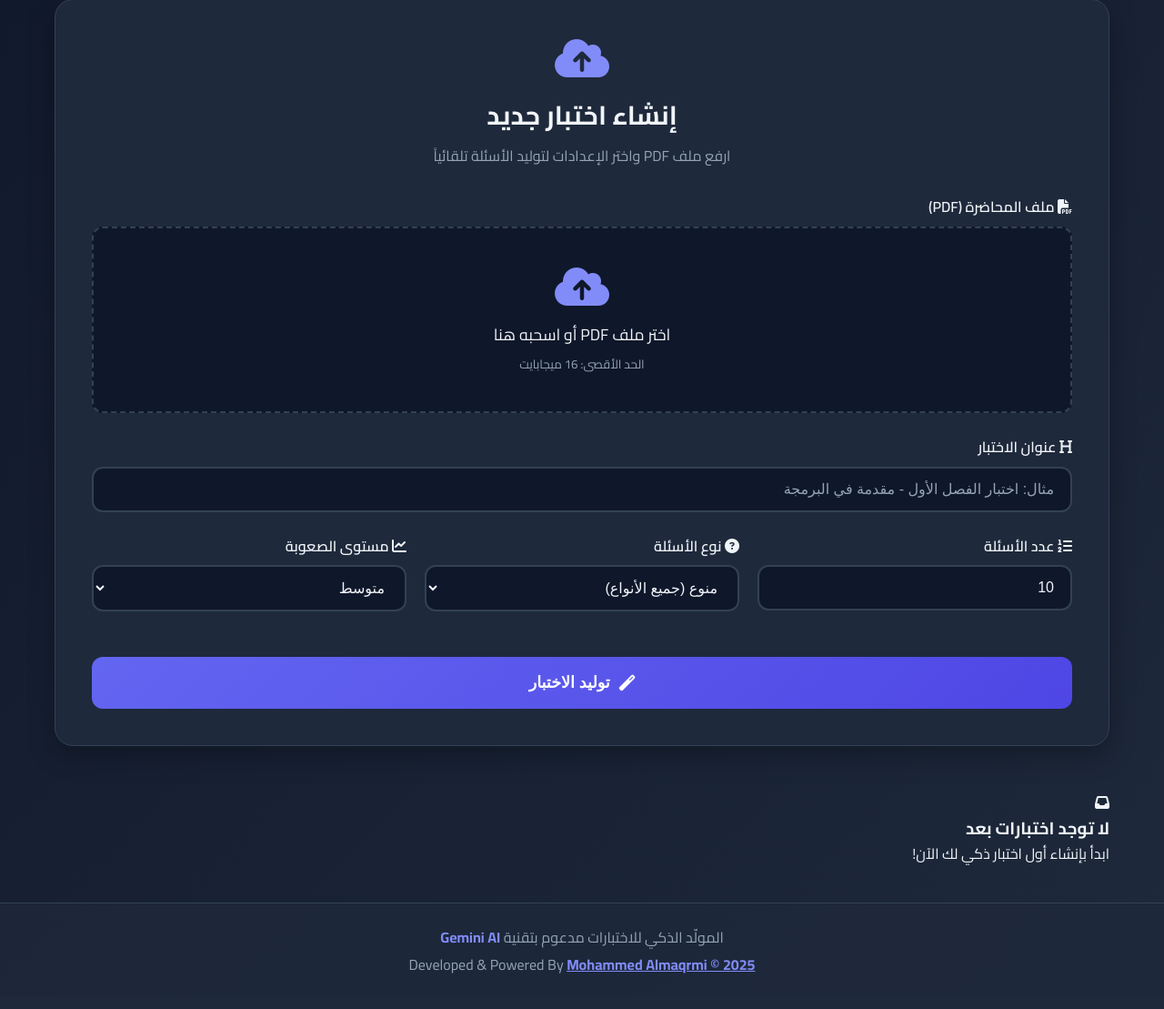
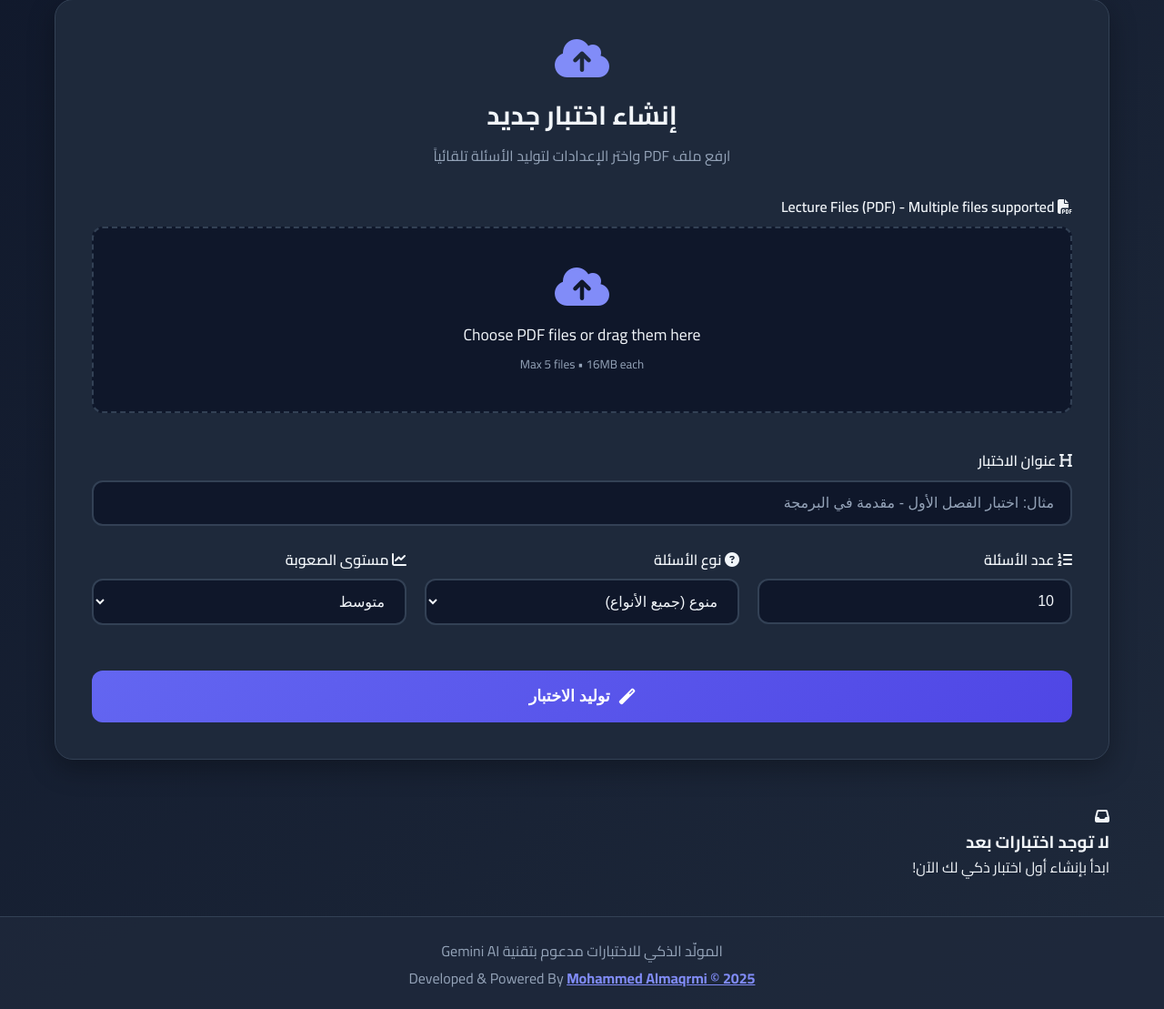
Before and after one commit to Almaqrmi/Exam-Automation, a Flask app: page /dashboard in a window 1280 px wide. Shown: the part 344-1453 px from the top of the page at 91% size. Before the commit the page ends 1414 px from the top, so only its background shows below. Run offline with Flask 3, Linux system fonts and the light colour scheme; the visitor is signed in with stand-in values (Sample User, id 1); data that the repository does not hold is empty.

Commit message:
update some futueres

```diff
--- a/app.py
+++ b/app.py
@@ -29,6 +29,17 @@ from reportlab.lib.enums import TA_LEFT
 app = Flask(__name__)
 app.config.from_object(Config)
 Config.init_app(app)
+
+# إضافة فلتر from_json لـ Jinja2
+@app.template_filter('from_json')
+def from_json_filter(value):
+    """تحويل JSON string إلى Python object"""
+    if value:
+        try:
+            return json.loads(value)
+        except:
+            return []
+    return []
 
 # تهيئة قاعدة البيانات
 db.init_app(app)
@@ -73,7 +84,7 @@ def extract_text_from_pdf(pdf_path):
 def generate_questions_with_ai(text, num_questions, question_type, difficulty):
     """Generate questions using Gemini AI"""
     try:
-        # Use the correct model (replace with your working model)
+        # استخدم النموذج الذي يعمل
         model = genai.GenerativeModel('gemini-2.5-flash')
 
         # Build the prompt based on question type
@@ -253,51 +264,80 @@ def dashboard():
 @app.route('/generate', methods=['POST'])
 @login_required
 def generate_exam():
-    """توليد اختبار جديد"""
+    """توليد اختبار جديد من ملف أو عدة ملفات"""
     try:
-        # التحقق من وجود ملف
-        if 'pdf_file' not in request.files:
-            return jsonify({'error': 'لم يتم رفع ملف'}), 400
+        # التحقق من وجود ملفات
+        if 'pdf_files' not in request.files:
+            return jsonify({'error': 'No files uploaded'}), 400
 
-        file = request.files['pdf_file']
+        files = request.files.getlist('pdf_files')
 
-        if file.filename == '':
-            return jsonify({'error': 'لم يتم اختيار ملف'}), 400
+        if not files or len(files) == 0:
+            return jsonify({'error': 'No files selected'}), 400
 
-        if not allowed_file(file.filename):
-            return jsonify({'error': 'نوع الملف غير مسموح. يرجى رفع ملف PDF'}), 400
+        # التحقق من عدد الملفات
+        if len(files) > 5:
+            return jsonify({'error': 'Maximum 5 files allowed'}), 400
 
-        # حفظ الملف
-        filename = secure_filename(file.filename)
-        timestamp = datetime.now().strftime('%Y%m%d_%H%M%S')
-        filename = f"{timestamp}_{filename}"
-        filepath = os.path.join(app.config['UPLOAD_FOLDER'], filename)
-        file.save(filepath)
+        # قائمة لحفظ أسماء الملفات والنصوص
+        saved_filenames = []
+        all_texts = []
 
-        # استخراج النص من PDF
-        text = extract_text_from_pdf(filepath)
+        # معالجة كل ملف
+        for file in files:
+            if file.filename == '':
+                continue
 
-        if not text:
-            os.remove(filepath)
-            return jsonify({'error': 'لا يمكن قراءة محتوى الملف'}), 400
+            if not allowed_file(file.filename):
+                return jsonify({'error': f'Invalid file type: {file.filename}. Only PDF allowed'}), 400
+
+            # حفظ الملف
+            filename = secure_filename(file.filename)
+            timestamp = datetime.now().strftime('%Y%m%d_%H%M%S')
+            filename = f"{timestamp}_{filename}"
+            filepath = os.path.join(app.config['UPLOAD_FOLDER'], filename)
+            file.save(filepath)
+
+            saved_filenames.append(filename)
+
+            # استخراج النص من PDF
+            text = extract_text_from_pdf(filepath)
+
+            if not text:
+                # حذف الملفات المحفوظة في حالة الفشل
+                for fn in saved_filenames:
+                    fp = os.path.join(app.config['UPLOAD_FOLDER'], fn)
+                    if os.path.exists(fp):
+                        os.remove(fp)
+                return jsonify({'error': f'Cannot read content from: {file.filename}'}), 400
+
+            all_texts.append(text)
+
+        # دمج جميع النصوص
+        combined_text = "\n\n--- NEW DOCUMENT ---\n\n".join(all_texts)
 
         # الحصول على معاملات التوليد
         num_questions = int(request.form.get('num_questions', 10))
         question_type = request.form.get('question_type', 'mixed')
         difficulty = request.form.get('difficulty', 'medium')
-        exam_title = request.form.get('exam_title', 'اختبار جديد')
+        exam_title = request.form.get('exam_title', 'New Exam')
 
         # توليد الأسئلة
-        questions_data = generate_questions_with_ai(text, num_questions, question_type, difficulty)
+        questions_data = generate_questions_with_ai(combined_text, num_questions, question_type, difficulty)
 
         if not questions_data or 'questions' not in questions_data:
-            os.remove(filepath)
-            return jsonify({'error': 'فشل في توليد الأسئلة'}), 500
+            # حذف الملفات في حالة الفشل
+            for filename in saved_filenames:
+                filepath = os.path.join(app.config['UPLOAD_FOLDER'], filename)
+                if os.path.exists(filepath):
+                    os.remove(filepath)
+            return jsonify({'error': 'Failed to generate questions'}), 500
 
         # حفظ الاختبار في قاعدة البيانات
         exam = Exam(
             title=exam_title,
-            pdf_filename=filename,
+            pdf_filename=saved_filenames[0] if len(saved_filenames) == 1 else None,  # للتوافق مع القديم
+            pdf_files=json.dumps(saved_filenames),  # حفظ جميع الملفات
             num_questions=num_questions,
             question_type=question_type,
             difficulty=difficulty,
@@ -322,12 +362,13 @@ def generate_exam():
         return jsonify({
             'success': True,
             'exam_id': exam.id,
+            'files_count': len(saved_filenames),
             'redirect': url_for('view_exam', exam_id=exam.id)
         })
 
     except Exception as e:
-        print(f"خطأ: {str(e)}")
-        return jsonify({'error': 'حدث خطأ أثناء توليد الاختبار'}), 500
+        print(f"Error: {str(e)}")
+        return jsonify({'error': 'An error occurred while generating the exam'}), 500
 
 
 @app.route('/exam/<int:exam_id>')
@@ -360,8 +401,19 @@ def delete_exam(exam_id):
     if exam.user_id != current_user.id:
         return jsonify({'error': 'غير مصرح'}), 403
 
-    # حذف ملف PDF
-    if exam.pdf_filename:
+    # حذف ملفات PDF
+    if exam.pdf_files:
+        # حذف الملفات المتعددة
+        try:
+            filenames = json.loads(exam.pdf_files)
+            for filename in filenames:
+                filepath = os.path.join(app.config['UPLOAD_FOLDER'], filename)
+                if os.path.exists(filepath):
+                    os.remove(filepath)
+        except:
+            pass
+    elif exam.pdf_filename:
+        # حذف الملف الواحد (للتوافق مع الاختبارات القديمة)
         filepath = os.path.join(app.config['UPLOAD_FOLDER'], exam.pdf_filename)
         if os.path.exists(filepath):
             os.remove(filepath)
@@ -401,10 +453,40 @@ def export_word(exam_id):
 
     # Check if template exists
     if not os.path.exists(template_path):
-        flash(f'Template not found at: {template_path}', 'error')
-        return redirect(url_for('view_exam', exam_id=exam_id))
+        # Fallback: create simple document without template
+        flash('Template not found, creating simple document', 'warning')
+        doc = Document()
 
-    try:
+        # Title
+        title = doc.add_heading(exam.title, level=1)
+        title.alignment = WD_ALIGN_PARAGRAPH.CENTER
+
+        # Info
+        doc.add_paragraph(f'Number of Questions: {exam.num_questions}')
+        doc.add_paragraph(f'Difficulty: {exam.difficulty.title()}')
+        doc.add_paragraph(f'Date: {exam.created_at.strftime("%Y-%m-%d")}')
+        doc.add_paragraph('_' * 60)
+
+        # Questions
+        for idx, q in enumerate(questions, 1):
+            q_para = doc.add_paragraph()
+            q_para.add_run(f'Question {idx}: ').bold = True
+            q_para.add_run(q.question_text)
+
+            if q.question_type == 'mcq' and q.options:
+                options = json.loads(q.options)
+                for i, option in enumerate(options, 1):
+                    doc.add_paragraph(f'   {chr(64+i)}. {option}')
+
+            ans_para = doc.add_paragraph()
+            ans_para.add_run('Answer: ').bold = True
+            ans_para.add_run(q.correct_answer)
+            doc.add_paragraph()
+
+        buffer = BytesIO()
+        doc.save(buffer)
+        buffer.seek(0)
+    else:
         # Use template
         doc = DocxTemplate(template_path)
 
@@ -415,7 +497,7 @@ def export_word(exam_id):
             'num_questions': exam.num_questions,
             'difficulty': exam.difficulty.title(),
             'questions': questions_data,
-            'show_answers': False  # ← المتغير هنا! غيره إلى False لإخفاء الإجابات
+            'show_answers': True  # Set to False if you don't want to show answers
         }
 
         # Render template
@@ -426,15 +508,13 @@ def export_word(exam_id):
         doc.save(buffer)
         buffer.seek(0)
 
-        return send_file(
-            buffer,
-            as_attachment=True,
-            download_name=f'{exam.title}.docx',
-            mimetype='application/vnd.openxmlformats-officedocument.wordprocessingml.document'
-        )
-    except Exception as e:
-        flash(f'Error generating document: {str(e)}', 'error')
-        return redirect(url_for('view_exam', exam_id=exam_id))
+    return send_file(
+        buffer,
+        as_attachment=True,
+        download_name=f'{exam.title}.docx',
+        mimetype='application/vnd.openxmlformats-officedocument.wordprocessingml.document'
+    )
+
 
 @app.route('/exam/<int:exam_id>/export/pdf')
 @login_required
--- a/requirements.txt
+++ b/requirements.txt
@@ -10,3 +10,4 @@ python-dotenv==1.0.0
 arabic-reshaper==3.0.0
 python-bidi==0.4.2
 docxtpl==0.16.7
+gunicorn==23.0.0
--- a/static/css/style.css
+++ b/static/css/style.css
@@ -186,14 +186,15 @@ body {
 .footer p {
     margin: 5px 0;
 }
-.footer span {
-   font-weight: 700;
-   color: var(--primary-light);
-}
 .footer a {
    color: var(--primary-light);
    font-weight: 700;
 }
+.footer a:hover {
+    color: var(--primary-color);
+    text-decoration: underline;
+}
+
 
 /* ========== صفحات المصادقة ========== */
 .auth-container {
@@ -413,6 +414,65 @@ body {
     color: var(--text-secondary);
 }
 
+/* ========== قائمة الملفات المختارة ========== */
+.files-list {
+    margin-top: 15px;
+    display: flex;
+    flex-direction: column;
+    gap: 10px;
+}
+
+.file-item {
+    display: flex;
+    align-items: center;
+    gap: 12px;
+    padding: 12px 15px;
+    background: var(--dark-bg);
+    border: 1px solid var(--border-color);
+    border-radius: 8px;
+    transition: all 0.3s ease;
+}
+
+.file-item:hover {
+    border-color: var(--primary-color);
+    background: rgba(99, 102, 241, 0.05);
+}
+
+.file-item i {
+    color: var(--primary-light);
+    font-size: 1.2rem;
+}
+
+.file-name {
+    flex: 1;
+    color: var(--text-primary);
+    font-size: 0.95rem;
+}
+
+.file-size {
+    color: var(--text-secondary);
+    font-size: 0.85rem;
+}
+
+.remove-file {
+    background: var(--error-color);
+    color: white;
+    border: none;
+    border-radius: 50%;
+    width: 28px;
+    height: 28px;
+    cursor: pointer;
+    display: flex;
+    align-items: center;
+    justify-content: center;
+    transition: all 0.3s ease;
+}
+
+.remove-file:hover {
+    background: #dc2626;
+    transform: scale(1.1);
+}
+
 /* ========== رفع الملفات ========== */
 .file-upload-wrapper {
     position: relative;
--- a/templates/base.html
+++ b/templates/base.html
@@ -73,7 +73,7 @@
         <div class="container">
             <p> المولّد الذكي للاختبارات مدعوم بتقنية <span>Gemini AI</span></p>
             Developed & Powered By
-            <a href="https://almaqrmi2-portfolio.vercel.app/">Mohammed Almaqrmi © 2025</a>
+            <a href="https://almaqrmi2-portfolio.vercel.app/" target="_blank">Mohammed Almaqrmi © 2025</a>
         </div>
     </footer>
 
--- a/templates/dashboard.html
+++ b/templates/dashboard.html
@@ -27,23 +27,25 @@
                 <div class="form-group">
                     <label for="pdf_file">
                         <i class="fas fa-file-pdf"></i>
-                        ملف المحاضرة (PDF)
+                        Lecture Files (PDF) - Multiple files supported
                     </label>
                     <div class="file-upload-wrapper">
                         <input
                             type="file"
                             id="pdf_file"
-                            name="pdf_file"
+                            name="pdf_files"
                             accept=".pdf"
                             required
+                            multiple
                             class="file-input"
                         >
                         <div class="file-upload-display">
                             <i class="fas fa-cloud-upload-alt"></i>
-                            <span id="fileName">اختر ملف PDF أو اسحبه هنا</span>
-                            <small>الحد الأقصى: 16 ميجابايت</small>
+                            <span id="fileName">Choose PDF files or drag them here</span>
+                            <small>Max 5 files • 16MB each</small>
                         </div>
                     </div>
+                    <div id="filesList" class="files-list"></div>
                 </div>
 
                 <!-- Exam Title -->
```
Also changed, not shown: other parts of static/css/style.css (+45 -0 lines), models.py (+5 -3 lines), templates/results.html (+7 -0 lines).
